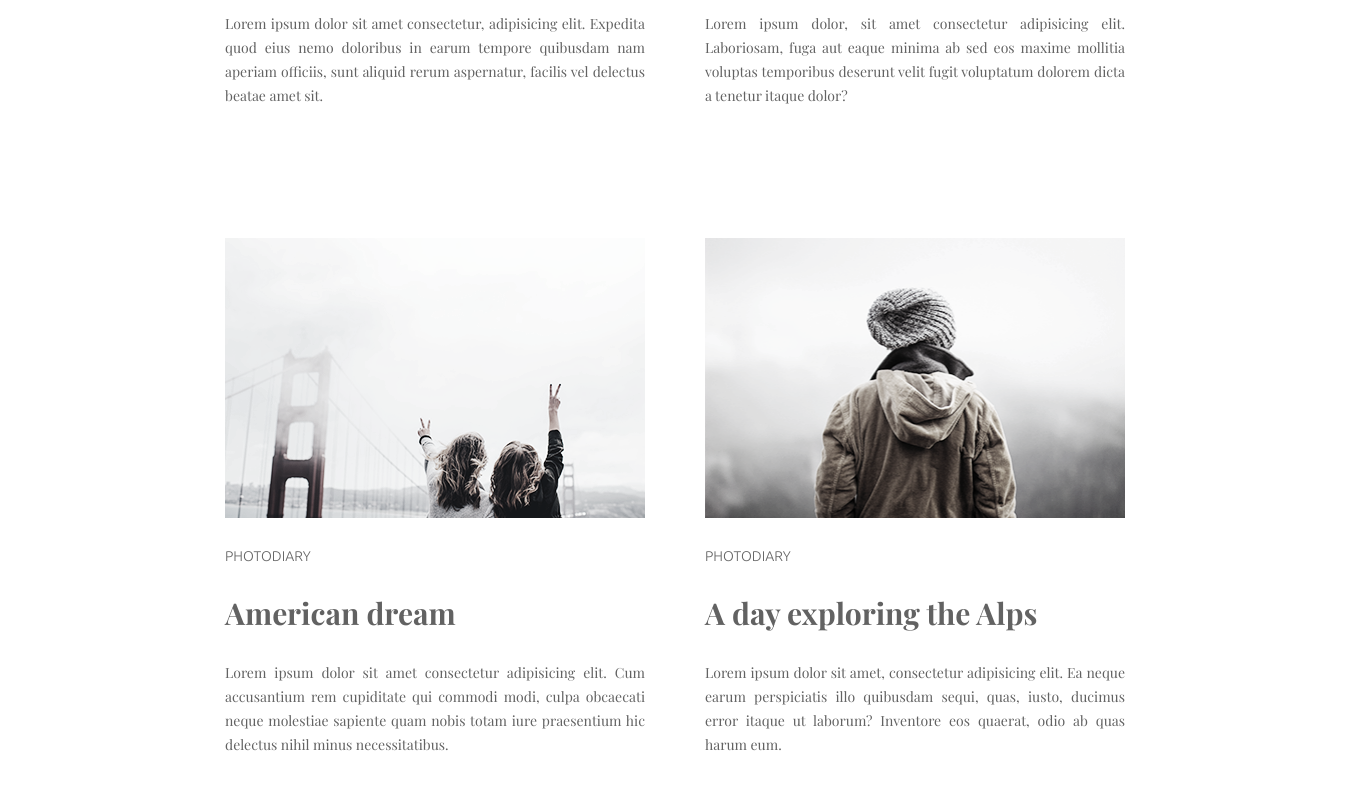
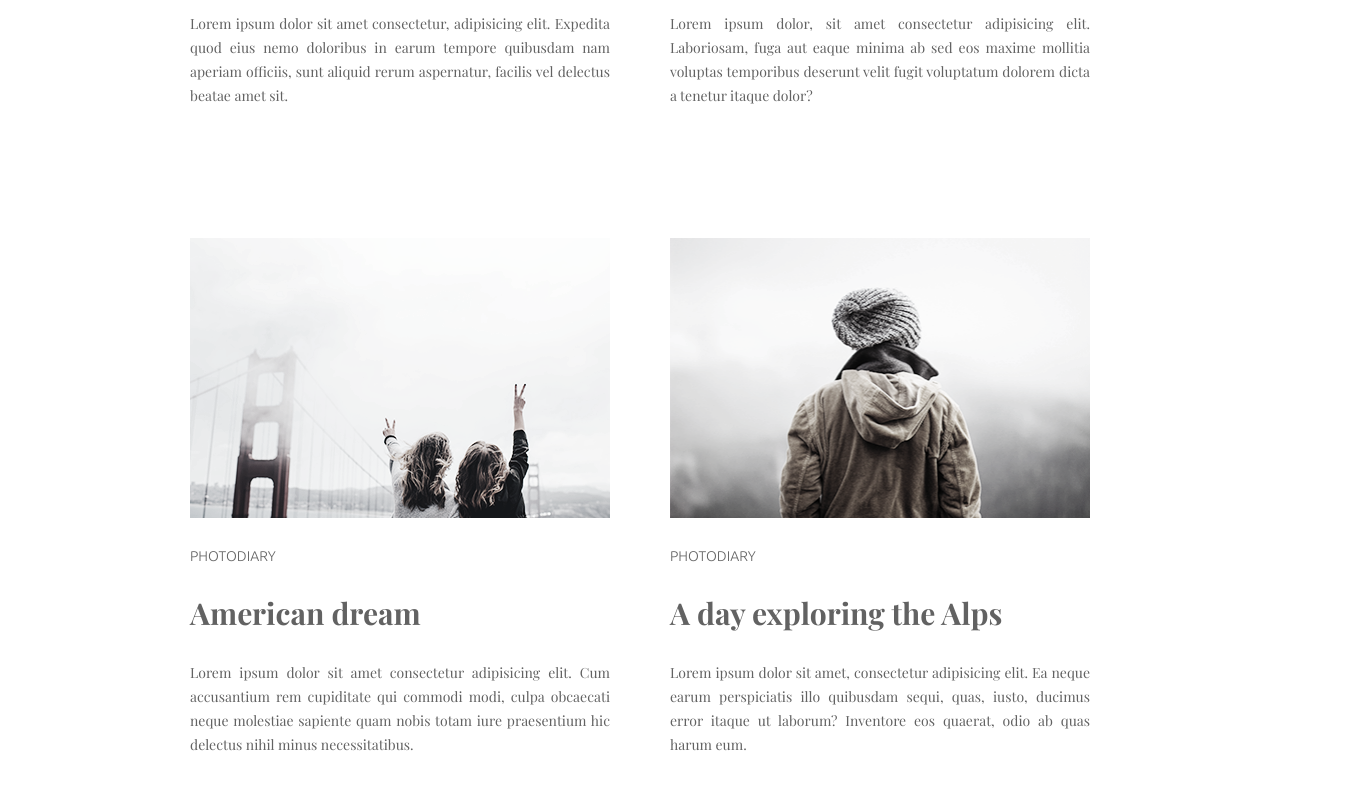
Before and after one commit to RostyslavSheshenya/goit-fe-course, a plain HTML site: page html-css/module-03/index.html in a window 1280 px wide. Shown: the part 602-1392 px from the top of the page, 1350 px wide, since content can reach past the window. Drawn offline with nearby package versions, Linux system fonts and the light colour scheme.

Commit message:
mod 3 corr3

```diff
--- a/html-css/module-03/css/style.css
+++ b/html-css/module-03/css/style.css
@@ -5,7 +5,6 @@ body {
         font-family: "Playfair Display", serif;
         color:#626262;
         font-size: 14px;
-        width: 1350px;
 }
 
 /* Navigation*/
@@ -37,15 +36,19 @@ a {
 
 .main-content {
         margin: 0 auto;
-        width: 900px;
+        width: 960px;
         font-size: 0;
+        text-align: center;
 }
 .main-content-box {
         display: inline-block;
         width: 420px;
         text-align: justify;
         margin-bottom: 130px;
-        vertical-align: top;
+}
+img {
+        margin-bottom: 30px;
+
 }
 h4 {
         font-size: 14px;
@@ -53,13 +56,14 @@ h4 {
         text-transform: uppercase;
         font-weight: 300;
         line-height: 17px;
-        padding-top: 30px;
-        padding-bottom: 30px;
+        margin-bottom: 30px;
+        width: 420px;
 }
 h2 {
         font-size: 30px;
         line-height: 36px;
         margin-bottom: 30px;
+        width: 420px;
 }
 p {
         font-size: 14px;
@@ -71,9 +75,16 @@ p {
 .main-content :last-child {
         margin-bottom: 0;
 }
-.main-content :nth-of-type(2n) {
+.main-content :nth-child(2n+1) {
+        margin-right: 60px;
+}
+
+
+
+
+/*.main-content :nth-of-type(2n) {
         padding-left: 60px;
-}
+}*/
 
 /* Botton*/
 
```
